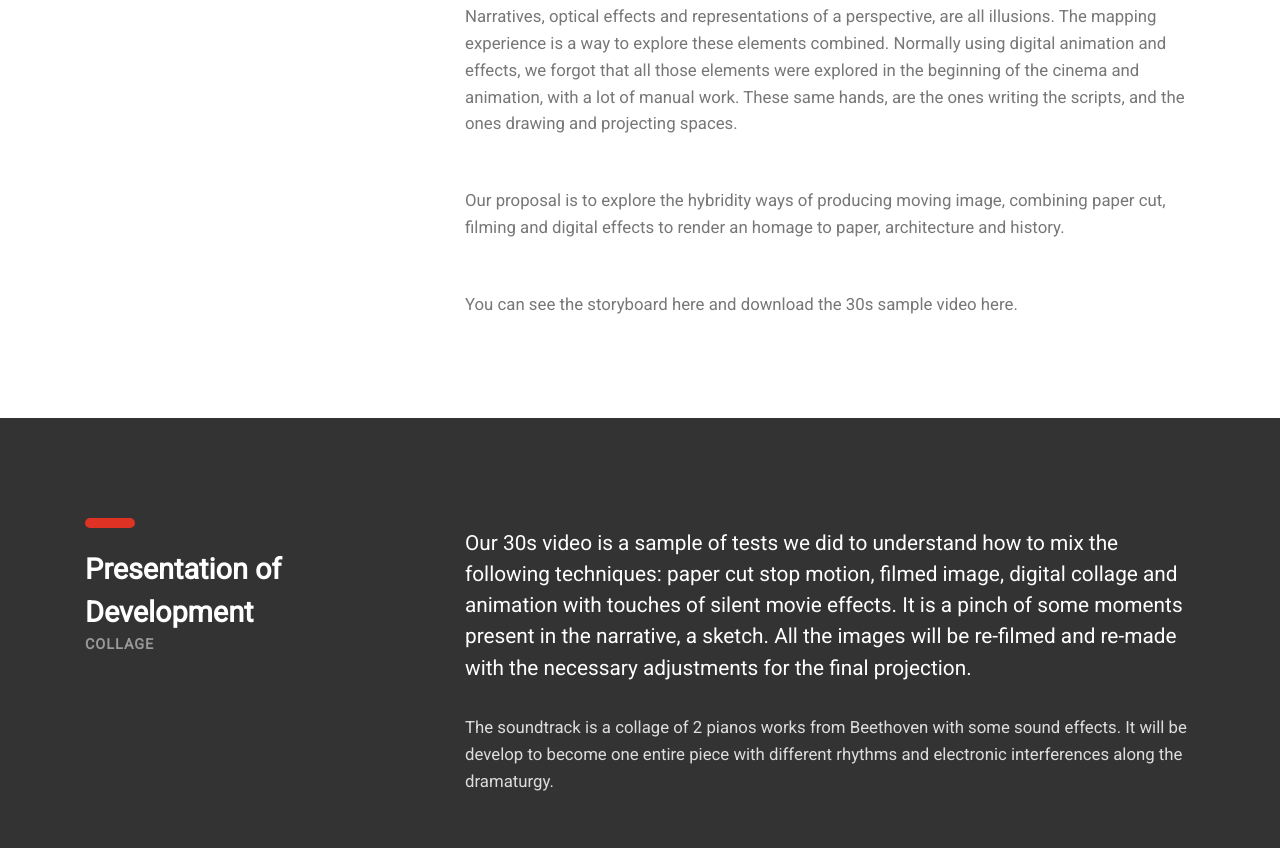
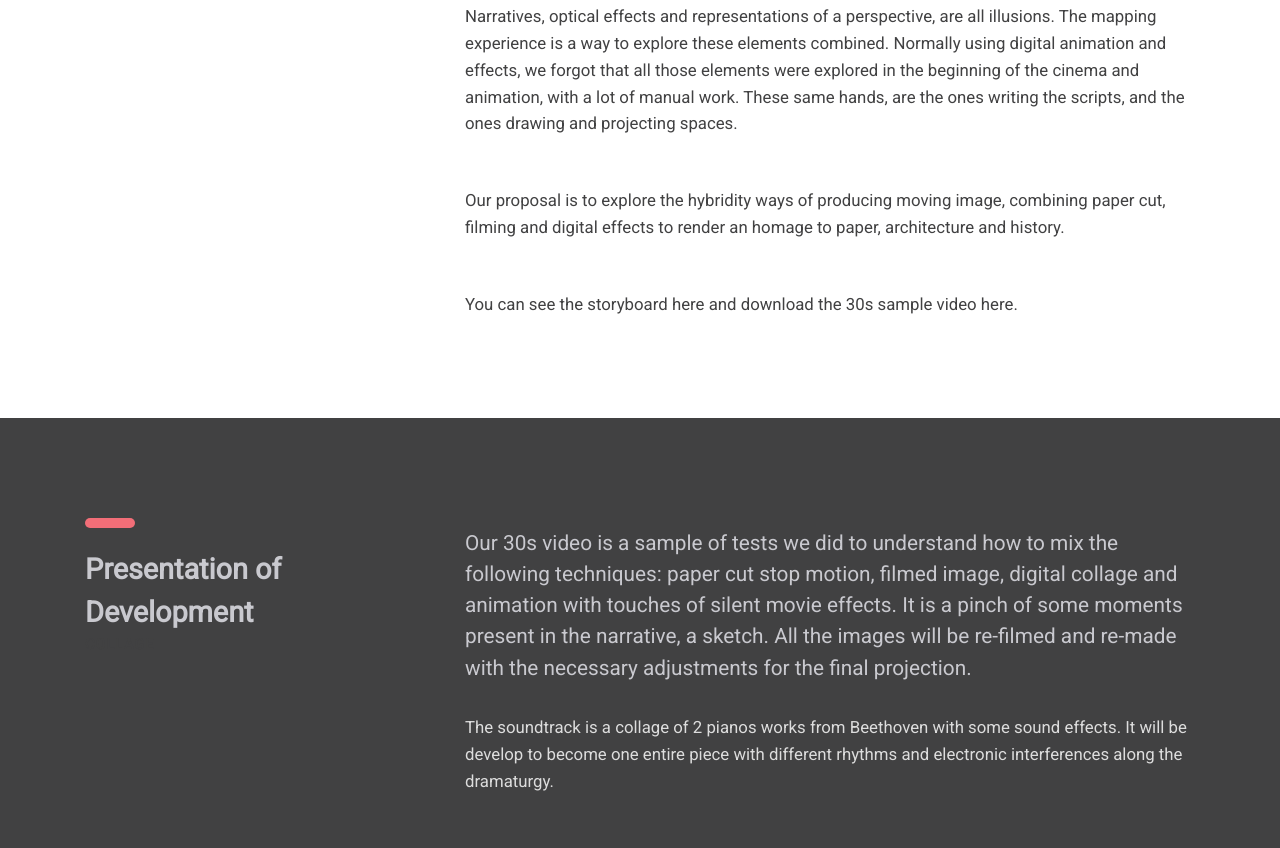
Before and after one commit to LiloZone/papermemories, a plain HTML site: page index.html in a window 1280 px wide. Shown: the part 1572-2420 px from the top of the page. Drawn offline with Linux system fonts and the light colour scheme; files whose address does not match are found by name.

Commit message:
Update styles.css

```diff
--- a/css/styles.css
+++ b/css/styles.css
@@ -44,7 +44,7 @@ h1,h2,h3,h4,h5,h6{ line-height: 1.5; font-weight: inherit; }
 
 h1,h2,h3{ font-family: 'Roboto', sans-serif; }
 
-p{ line-height: 1.6; font-size: 1.05em; font-weight: 400; color: #777; }
+p{ line-height: 1.6; font-size: 1.05em; font-weight: 400; color: #414142; }
 
 h1{ font-size: 4em; line-height: 1; }
 h2{ font-size: 2.2em; line-height: 1.1; }
@@ -87,7 +87,7 @@ b.max-bold{ font-weight: 700; }
 .section .heading{ margin-bottom: 60px; }
 
 .section .heading:before{ content:''; height: 10px; width: 50px; border-radius: 5px;
-	margin-bottom: 20px; display: block; background: #DD3224; }
+	margin-bottom: 20px; display: block; background: #f26e78; }
 
 .margin-t-10{ margin-top: 10px; }
 
@@ -96,11 +96,11 @@ b.max-bold{ font-weight: 700; }
 
 .margin-tb-30{ margin-top: 30px; margin-bottom: 30px; }
 
-.font-red{ color: #DB4539; }
+.font-red{ color: #f26e78; }
 
 .font-semi-white{ color: #ddd; }
 
-.font-lite-black{ color: #999; }
+.font-lite-black{ color: #414142; }
 
 
 /* ---------------------------------
@@ -159,7 +159,7 @@ header .downlad-btn:hover{ -webkit-transform: translateY(-4px); transform: trans
 5. PORFOLIO SECTION
 --------------------------------- */
 
-.portfolio-section{ padding-bottom: 0; }
+.portfolio-section{ padding-bottom: 0; background-color: #c9c9cf; }
 
 .portfolio-section .portfolioFilter{ margin-top: 60px; color: #666; }
 
@@ -198,7 +198,7 @@ header .downlad-btn:hover{ -webkit-transform: translateY(-4px); transform: trans
 7. EXPERIENCE SECTION
 --------------------------------- */
 
-.experience-section{ background: #333333; color: #fff; }
+.experience-section{ background: #414142; color: #c9c9cf; }
 
 .experience .list > li{ display: block; position: relative; margin-bottom: 10px; padding-left: 20px; }
 
```
